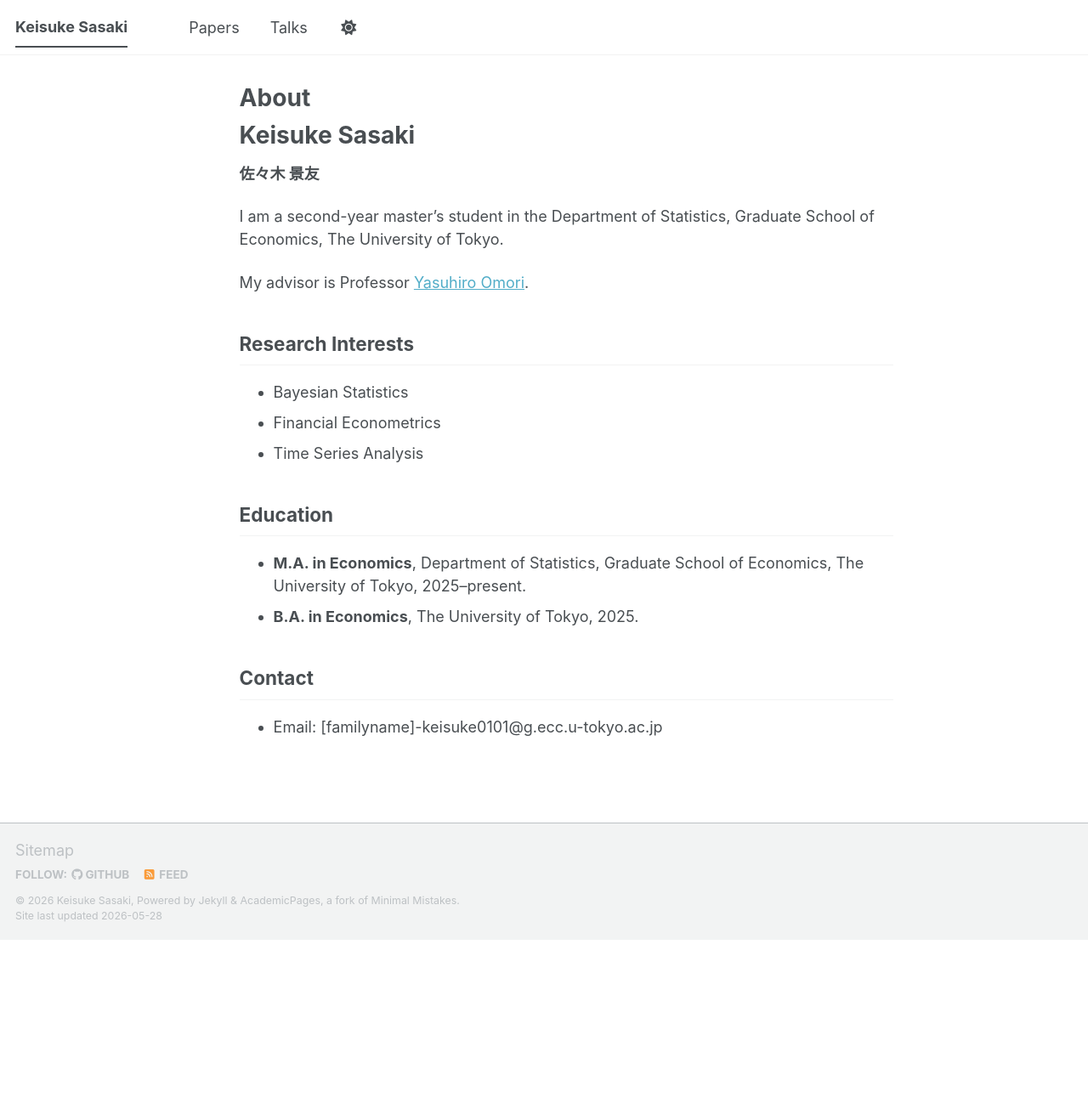
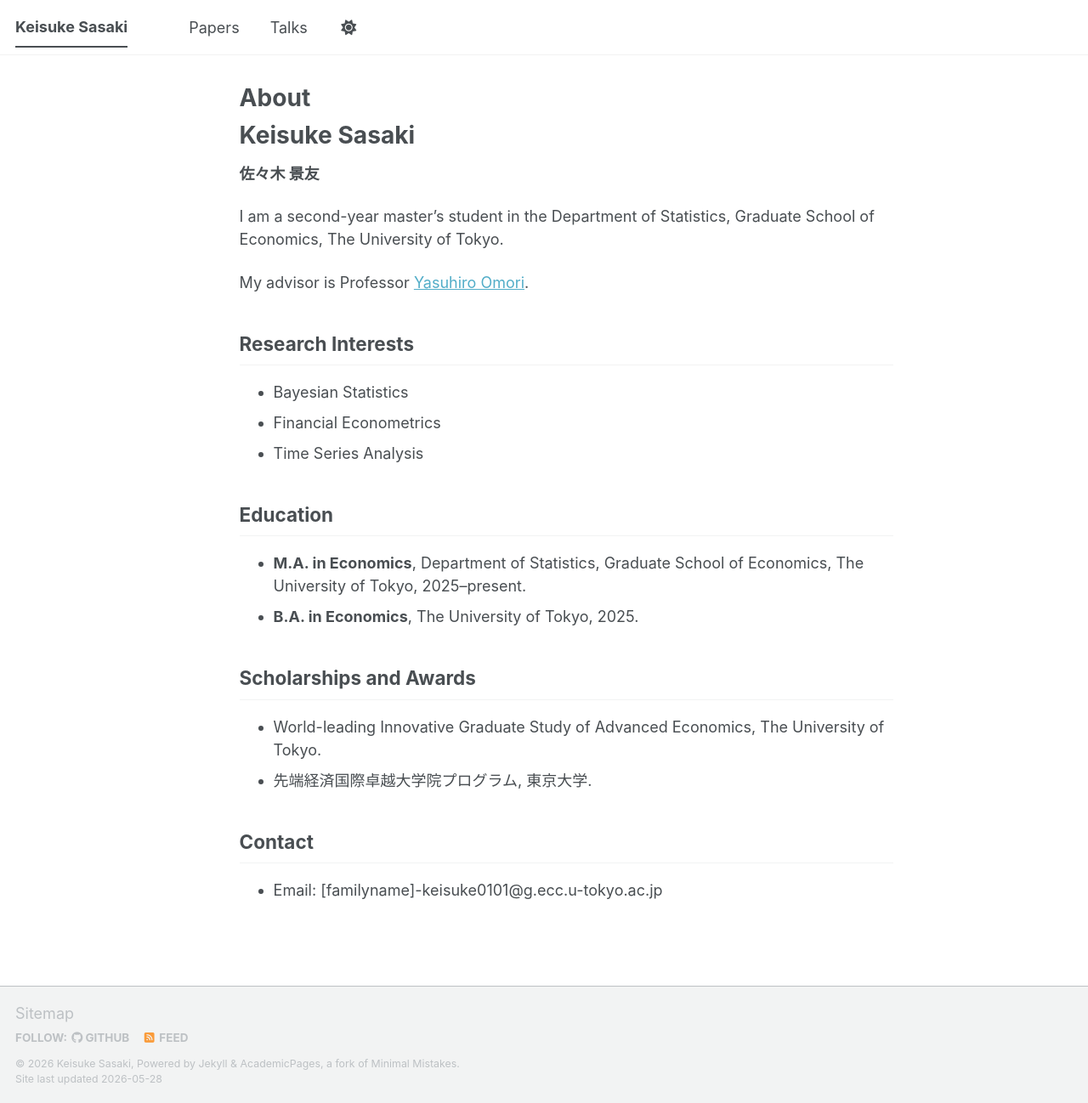
Before and after one commit to ksasaki-stats/ksasaki-stats.github.io, a Jekyll site: the page built from _pages/about.md, in a window 1280 px wide and 1298 px high. Shown: the whole window at 85% size. Built offline with Jekyll 4.4.1, drawn with Linux system fonts in a browser that asks for light colours; a script bundle is joined from its source files by our own code; library files that are not in the unit come from our copies.

Commit message:
Add scholarships and awards section

```diff
--- a/_pages/about.md
+++ b/_pages/about.md
@@ -27,6 +27,11 @@ My advisor is Professor [Yasuhiro Omori](https://sites.google.com/view/omori-sta
 - **M.A. in Economics**, Department of Statistics, Graduate School of Economics, The University of Tokyo, 2025–present.
 - **B.A. in Economics**, The University of Tokyo, 2025.
 
+## Scholarships and Awards
+
+- World-leading Innovative Graduate Study of Advanced Economics, The University of Tokyo.
+- 先端経済国際卓越大学院プログラム, 東京大学.
+
 ## Contact
 
 - Email: [familyname]-keisuke0101@g.ecc.u-tokyo.ac.jp
```
